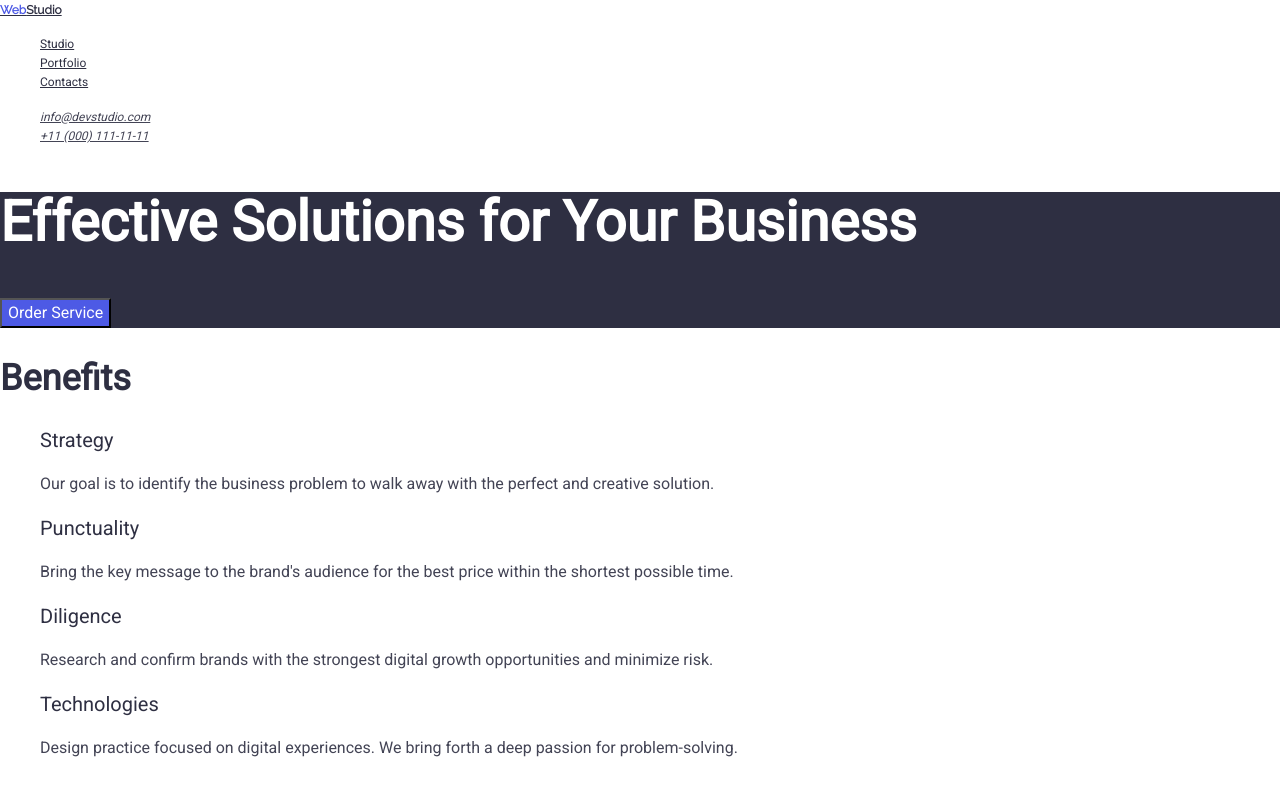
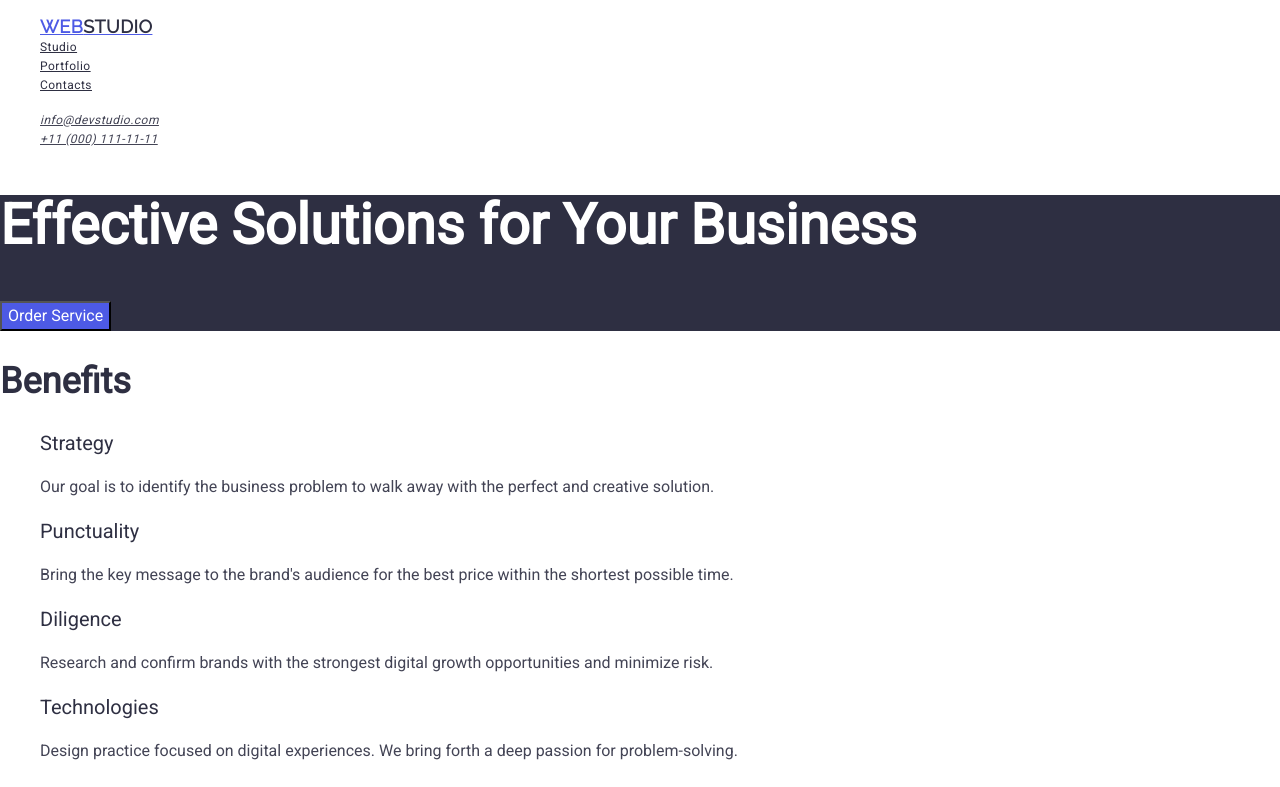
Before and after one commit to OleksandrAndriychenko/goit-markup-hw-02, a plain HTML site: page index.html in a window 1280 px wide. Shown: the top 787 px of the page. Drawn offline with nearby package versions, Linux system fonts and the light colour scheme.

Commit message:
add index file

```diff
--- a/css/style.css
+++ b/css/style.css
@@ -3,6 +3,9 @@ body{
     width: 1440;
     background-color:#fff;
     color: #434455;
+}
+header{
+    letter-spacing: 0.03em;
 }
 nav{
     background-color: #fff;
@@ -52,13 +55,15 @@ p{
     color: #434455;
 }
 .link-logo-header{
-    line-height: 1.16667;
-    color: #2e2f42;
+    line-height: 1.17;
+    color: #4d5ae5;
     font-weight: 700;
     font-family: "Raleway", sans-serif;
+    font-size: 18px;
+    text-transform: uppercase;
 }
 .logo-color{
-    color: #4d5ae5;
+    color: #2e2f42;
 }
 .nav-link{
     color: #2e2f42;
@@ -85,4 +90,3 @@ footer{
 footer > p{
     color: #f4f4fd;
 }
-font-weight
--- a/index.html
+++ b/index.html
@@ -19,10 +19,12 @@
   <body>
     <header>
       <nav>
-        <a href="./index.html" class="link-logo-header"
-          ><span class="logo-color">Web</span>Studio</a
-        >
         <ul>
+          <li>
+            <a href="./index.html" class="link-logo-header"
+              >Web<span class="logo-color">Studio</span></a
+            >
+          </li>
           <li><a href="" class="nav-link">Studio</a></li>
           <li><a href="" class="nav-link">Portfolio</a></li>
           <li><a href="" class="nav-link">Contacts</a></li>
```
